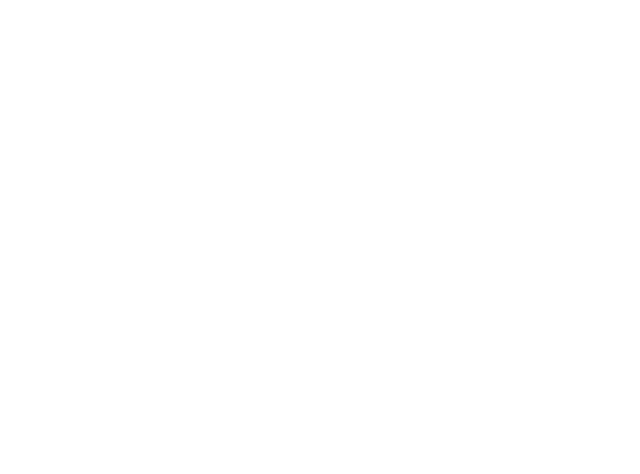
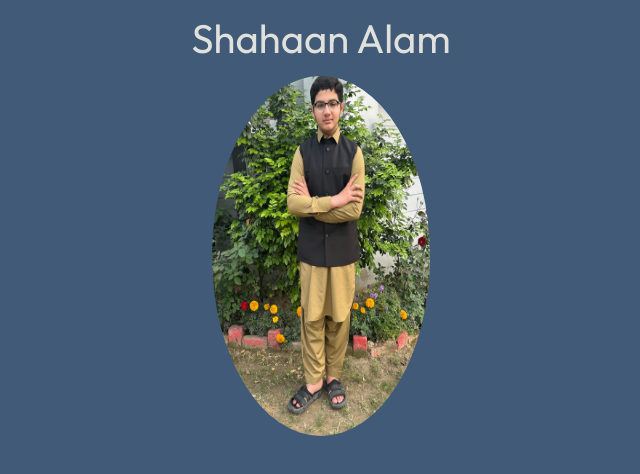
Before and after one commit to Shahaan-Alam/My-Portfolio3, a plain HTML site: page index.html in a window 1280 px wide. Shown: the whole page, without its empty margins (319-959 px from the left). Drawn offline with nearby package versions, Linux system fonts and the light colour scheme.

Commit message:
Saving my current work

```diff
--- a/index.html
+++ b/index.html
@@ -11,7 +11,12 @@
     <link rel="stylesheet" href="style.css">
     <script src="https://cdn.tailwindcss.com"></script>
 </head>
-<body class="outfit">
+<body class="outfit bg-[#415a77] text-[#e0e1dd] text-[5vh] text-[2vw]">
+
+    <header id="header" class="flex justify-center align-center items-center flex-col m-">
+        <h1 id="Name" class="m-2">Shahaan Alam</h1>
+        <img src="Images\ProfilePic.jpeg" id="ProfileImage" class="h-[45vh] w-[17vw] rounded-[50%] " alt="Profile picture">
+    </header>
 
 </body>
 </html>
```
Also changed, not shown: Images/ProfilePic.jpeg (added).
